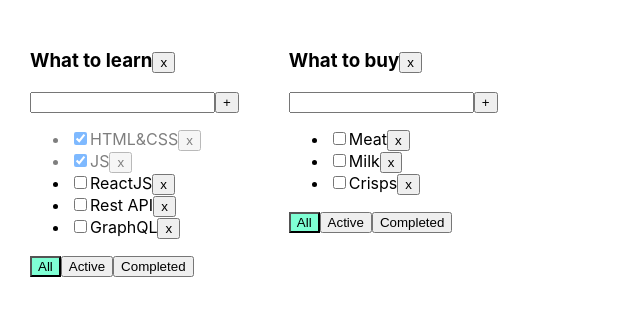
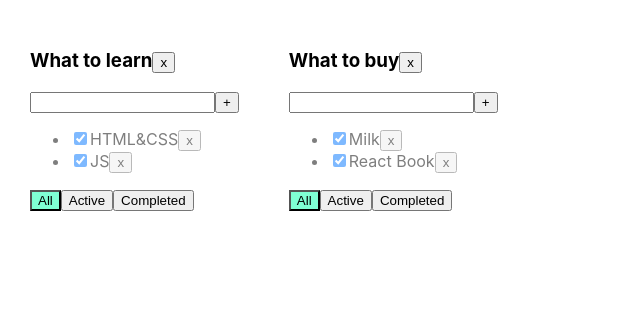
Before and after one commit to petritsyn/todos, a React (Create React App) app: page / in a window 1280 px wide. Shown: the top 316 px of the page, without its empty margins (0-640 px from the left). Built offline with nearby package versions, Linux system fonts and the light colour scheme.

Commit message:
sprint 02 week 02 start

```diff
--- a/src/App.tsx
+++ b/src/App.tsx
@@ -1,104 +1,119 @@
-import React, { useState } from 'react';
+import React, {useState} from 'react';
 import './App.css';
-import { TaskType, Todolist } from './Todolist';
-import { v1 } from 'uuid';
+import {TaskType, Todolist} from './Todolist';
+import {v1} from 'uuid';
 
-export type TodolistType = {
+export type FilterValuesType = "all" | "active" | "completed";
+type TodolistType = {
     id: string
     title: string
     filter: FilterValuesType
 }
-export type FilterValuesType = "all" | "active" | "completed";
 
-type TaskStateType = {
+type TasksStateType = {
     [key: string]: Array<TaskType>
 }
 
+
 function App() {
-
     let todolistId1 = v1();
     let todolistId2 = v1();
 
     let [todolists, setTodolists] = useState<Array<TodolistType>>([
-        { id: todolistId1, title: 'What to learn', filter: 'all' },
-        { id: todolistId2, title: 'What to buy', filter: 'all' }
+        {id: todolistId1, title: "What to learn", filter: "all"},
+        {id: todolistId2, title: "What to buy", filter: "all"}
     ])
 
-    let [tasks, setTasks] = useState<TaskStateType>({
+    let [tasks, setTasks] = useState<TasksStateType>({
         [todolistId1]: [
-            { id: v1(), title: "HTML&CSS", isDone: true },
-            { id: v1(), title: "JS", isDone: true },
-            { id: v1(), title: "ReactJS", isDone: false },
-            { id: v1(), title: "Rest API", isDone: false },
-            { id: v1(), title: "GraphQL", isDone: false },
+            {id: v1(), title: "HTML&CSS", isDone: true},
+            {id: v1(), title: "JS", isDone: true}
         ],
         [todolistId2]: [
-            { id: v1(), title: "Meat", isDone: false },
-            { id: v1(), title: "Milk", isDone: false },
-            { id: v1(), title: "Crisps", isDone: false },
+            {id: v1(), title: "Milk", isDone: true},
+            {id: v1(), title: "React Book", isDone: true}
         ]
-    })
+    });
 
-    function removeTask(todolistId: string, taskId: string) {
-        let todolistTasks = tasks[todolistId]
-        tasks[todolistId] = todolistTasks.filter(task => task.id !== taskId)
-        setTasks({ ...tasks })
+
+    function removeTask(id: string, todolistId: string) {
+        //достанем нужный массив по todolistId:
+        let todolistTasks = tasks[todolistId];
+        // перезапишем в этом объекте массив для нужного тудулиста отфилтрованным массивом:
+        tasks[todolistId] = todolistTasks.filter(t => t.id != id);
+        // засетаем в стейт копию объекта, чтобы React отреагировал перерисовкой
+        setTasks({...tasks});
     }
 
-    function addTask(todolistId: string, title: string) {
-        let task = { id: v1(), title: title, isDone: false };
-        setTasks({ ...tasks, [todolistId]: [task, ...tasks[todolistId]] })
+    function addTask(title: string, todolistId: string) {
+        let task = {id: v1(), title: title, isDone: false};
+        //достанем нужный массив по todolistId:
+        let todolistTasks = tasks[todolistId];
+        // перезапишем в этом объекте массив для нужного тудулиста копией, добавив в начало новую таску:
+        tasks[todolistId] = [task, ...todolistTasks];
+        // засетаем в стейт копию объекта, чтобы React отреагировал перерисовкой
+        setTasks({...tasks});
     }
 
-    function changeStatus(todolistId: string, taskId: string, isDone: boolean) {
-        let task = tasks[todolistId].find(t => t.id === taskId)
+    function changeStatus(id: string, isDone: boolean, todolistId: string) {
+        //достанем нужный массив по todolistId:
+        let todolistTasks = tasks[todolistId];
+        // найдём нужную таску:
+        let task = todolistTasks.find(t => t.id === id);
+        //изменим таску, если она нашлась
         if (task) {
-            task.isDone = isDone
-            setTasks({ ...tasks })
+            task.isDone = isDone;
+            // засетаем в стейт копию объекта, чтобы React отреагировал перерисовкой
+            setTasks({...tasks});
         }
     }
 
-    function removeTodolist(todolistId: string) {
-        setTodolists(todolists.filter(el => el.id !== todolistId))
-        delete tasks[todolistId]
+    function changeFilter(value: FilterValuesType, todolistId: string) {
+        let todolist = todolists.find(tl => tl.id === todolistId);
+        if (todolist) {
+            todolist.filter = value;
+            setTodolists([...todolists])
+        }
+    }
+
+    function removeTodolist(id: string) {
+        // засунем в стейт список тудулистов, id которых не равны тому, который нужно выкинуть
+        setTodolists(todolists.filter(tl => tl.id != id));
+        // удалим таски для этого тудулиста из второго стейта, где мы храним отдельно таски
+        delete tasks[id]; // удаляем св-во из объекта... значением которого являлся массив тасок
+        // засетаем в стейт копию объекта, чтобы React отреагировал перерисовкой
+        setTasks({...tasks});
     }
 
     return (
         <div className="App">
             {
-                todolists.map(el => {
+                todolists.map(tl => {
+                    let allTodolistTasks = tasks[tl.id];
+                    let tasksForTodolist = allTodolistTasks;
 
-                    let tasksForTodolist = tasks[el.id];
-
-                    if (el.filter === "active") {
-                        tasksForTodolist = tasks[el.id].filter(t => t.isDone === false);
+                    if (tl.filter === "active") {
+                        tasksForTodolist = allTodolistTasks.filter(t => t.isDone === false);
                     }
-                    if (el.filter === "completed") {
-                        tasksForTodolist = tasks[el.id].filter(t => t.isDone === true);
-                    }
-
-                    function changeFilter(value: FilterValuesType, todolistId: string) {
-                        let todolist = todolists.find(t => t.id === todolistId)
-                        if (todolist) {
-                            todolist.filter = value
-                            setTodolists([...todolists])
-                        }
+                    if (tl.filter === "completed") {
+                        tasksForTodolist = allTodolistTasks.filter(t => t.isDone === true);
                     }
 
                     return <Todolist
-                        key={el.id}
-                        todolistId={el.id}
-                        title={el.title}
+                        key={tl.id}
+                        id={tl.id}
+                        title={tl.title}
                         tasks={tasksForTodolist}
                         removeTask={removeTask}
                         changeFilter={changeFilter}
                         addTask={addTask}
                         changeTaskStatus={changeStatus}
-                        filter={el.filter}
+                        filter={tl.filter}
                         removeTodolist={removeTodolist}
                     />
                 })
             }
+
         </div>
     );
 }
--- a/src/Todolist.tsx
+++ b/src/Todolist.tsx
@@ -1,4 +1,4 @@
-import React, {ChangeEvent, KeyboardEvent, useState} from 'react';
+import React, {ChangeEvent, useState, KeyboardEvent} from 'react';
 import {FilterValuesType} from './App';
 
 export type TaskType = {
@@ -8,25 +8,25 @@
 }
 
 type PropsType = {
-    todolistId: string
+    id: string
     title: string
     tasks: Array<TaskType>
-    removeTask: (todolistId: string, taskId: string) => void
+    removeTask: (taskId: string, todolistId: string) => void
     changeFilter: (value: FilterValuesType, todolistId: string) => void
-    addTask: (todolistId: string, title: string) => void
-    changeTaskStatus: (todolistId: string, taskId: string, isDone: boolean) => void
+    addTask: (title: string, todolistId: string) => void
+    changeTaskStatus: (id: string, isDone: boolean, todolistId: string) => void
+    removeTodolist: (id: string) => void
     filter: FilterValuesType
-    removeTodolist: (todolistId: string) => void
 }
 
 export function Todolist(props: PropsType) {
-
     let [title, setTitle] = useState("")
     let [error, setError] = useState<string | null>(null)
 
     const addTask = () => {
-        if (title.trim() !== "") {
-            props.addTask(props.todolistId, title.trim());
+        let newTitle = title.trim();
+        if (newTitle !== "") {
+            props.addTask(newTitle, props.id);
             setTitle("");
         } else {
             setError("Title is required");
@@ -44,14 +44,16 @@
         }
     }
 
-    const onAllClickHandler = () => props.changeFilter("all", props.todolistId);
-    const onActiveClickHandler = () => props.changeFilter("active", props.todolistId);
-    const onCompletedClickHandler = () => props.changeFilter("completed", props.todolistId);
-    const onButtonTodolistRemove = () => props.removeTodolist(props.todolistId)
+    const removeTodolist = () => props.removeTodolist(props.id)
 
+    const onAllClickHandler = () => props.changeFilter("all", props.id);
+    const onActiveClickHandler = () => props.changeFilter("active", props.id);
+    const onCompletedClickHandler = () => props.changeFilter("completed", props.id);
 
     return <div>
-        <h3>{props.title}<button onClick={onButtonTodolistRemove}>x</button></h3>
+        <h3> {props.title}
+            <button onClick={removeTodolist}>x</button>
+        </h3>
         <div>
             <input value={title}
                    onChange={onChangeHandler}
@@ -63,17 +65,16 @@
         </div>
         <ul>
             {
-                props.tasks.map(task => {
-                    const onClickHandler = () => props.removeTask(props.todolistId, task.id)
+                props.tasks.map(t => {
+                    const onClickHandler = () => props.removeTask(t.id, props.id)
                     const onChangeHandler = (e: ChangeEvent<HTMLInputElement>) => {
-                        props.changeTaskStatus(props.todolistId, task.id, e.currentTarget.checked);
+                        let newIsDoneValue = e.currentTarget.checked;
+                        props.changeTaskStatus(t.id, newIsDoneValue, props.id);
                     }
 
-                    return <li key={task.id} className={task.isDone ? "is-done" : ""}>
-                        <input type="checkbox"
-                               onChange={onChangeHandler}
-                               checked={task.isDone}/>
-                        <span>{task.title}</span>
+                    return <li key={t.id} className={t.isDone ? "is-done" : ""}>
+                        <input type="checkbox" onChange={onChangeHandler} checked={t.isDone}/>
+                        <span>{t.title}</span>
                         <button onClick={onClickHandler}>x</button>
                     </li>
                 })
@@ -81,11 +82,14 @@
         </ul>
         <div>
             <button className={props.filter === 'all' ? "active-filter" : ""}
-                    onClick={onAllClickHandler}>All</button>
+                    onClick={onAllClickHandler}>All
+            </button>
             <button className={props.filter === 'active' ? "active-filter" : ""}
-                    onClick={onActiveClickHandler}>Active</button>
+                    onClick={onActiveClickHandler}>Active
+            </button>
             <button className={props.filter === 'completed' ? "active-filter" : ""}
-                    onClick={onCompletedClickHandler}>Completed</button>
+                    onClick={onCompletedClickHandler}>Completed
+            </button>
         </div>
     </div>
 }
```
Also changed, not shown: package.json (+9 -9 lines), 1 other file (tests, documents, lock files or other folders).
